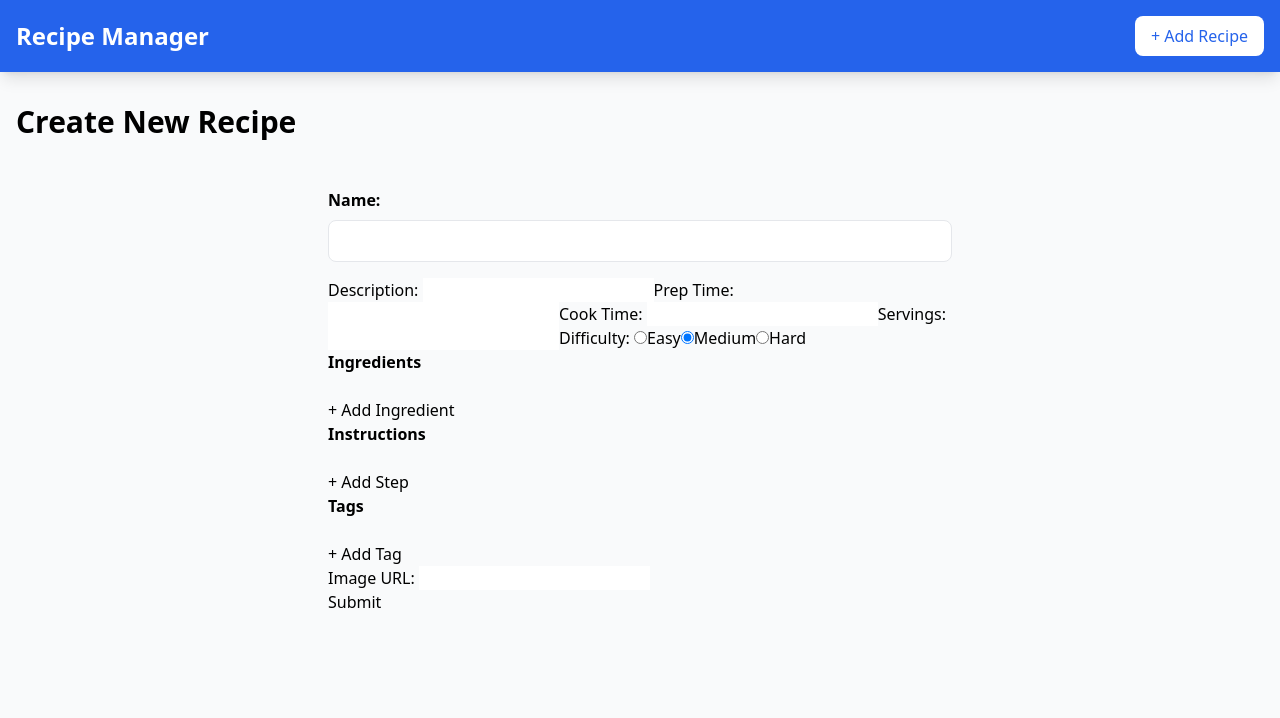
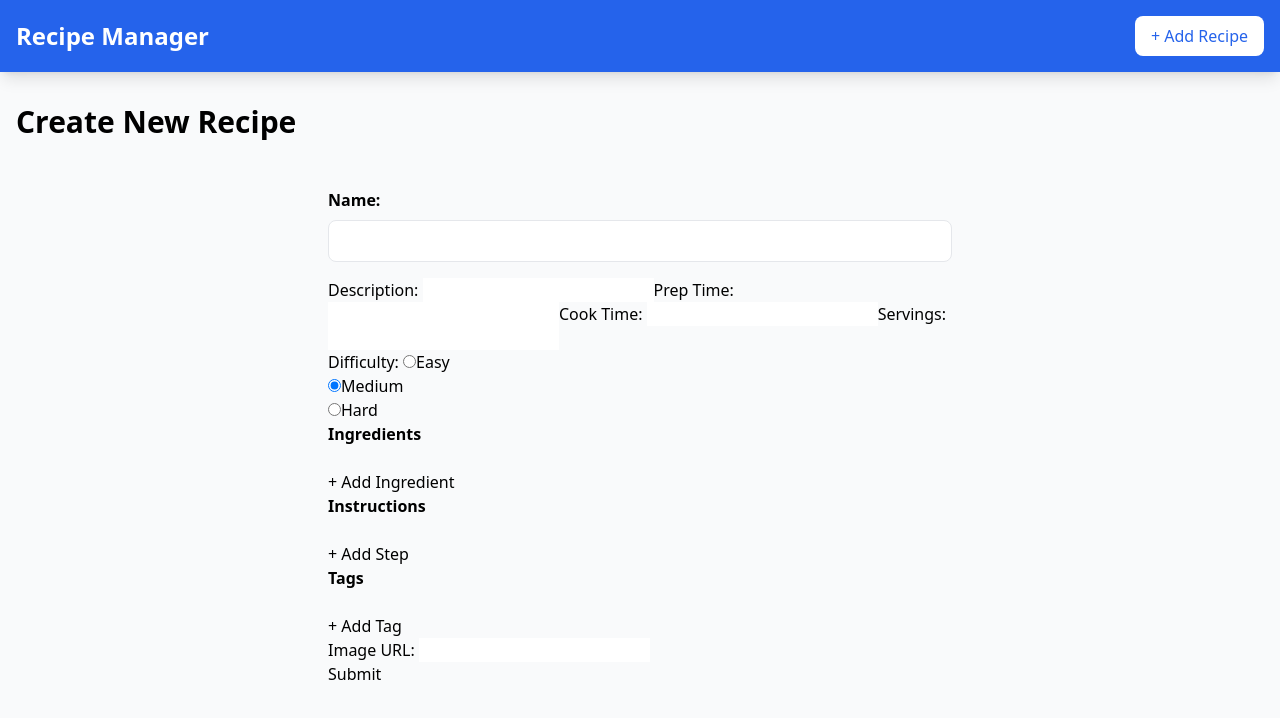
Before and after one commit to masonthieman/Chef-s-Kiss, a React (Create React App) app: page /create in a window 1280 px wide. Shown: the top 718 px of the page. Built offline with nearby package versions, Linux system fonts and the light colour scheme.

Commit message:
Edited comments

```diff
--- a/src/pages/CreateRecipe.jsx
+++ b/src/pages/CreateRecipe.jsx
@@ -78,6 +78,8 @@ const CreateRecipe = () => {
     const result = await recipeService.createRecipe(recipeData)
 
     // If an id is provided by Firestore when returned in the result then the POST was sucessful
+    // Gemini thought this result was a promise with a success property when it returns the submitted recipeData
+    // object. Firestore returns it with a newly generated id if successful.
     if (result.id) {
       alert("Recipe created successfully");
       navigate("/");
@@ -138,7 +140,7 @@ const CreateRecipe = () => {
             type="number"
             name="servings"
           />
-
+          <div>
           <label htmlFor="difficultyInput">Difficulty: </label>
           <input
             name="difficulty"
@@ -149,6 +151,8 @@ const CreateRecipe = () => {
             type="radio"
           />
           <label htmlFor="difficultyEasy">Easy</label>
+          </div>
+          <div>
           <input
             name="difficulty"
             value="Medium"
@@ -158,6 +162,8 @@ const CreateRecipe = () => {
             type="radio"
           />
           <label htmlFor="difficultyMedium">Medium</label>
+          </div>
+          <div>
           <input
             name="difficulty"
             value="Hard"
@@ -167,6 +173,7 @@ const CreateRecipe = () => {
             type="radio"
           />
           <label htmlFor="difficultyHard">Hard</label>
+          </div>
           <div className="mb-6">
             <label className="block font-bold mb-2" htmlFor="ingredientsList">
               Ingredients
@@ -236,7 +243,7 @@ const CreateRecipe = () => {
         </div>
         <button type="button" onClick={() => addListItem("tags")}>+ Add Tag</button>
         <div>
-            <label htmlFor="imageURL">Image URL: </label>
+            <label htmlFor="imageUrl">Image URL: </label>
             <input
                 id="imageUrl"
                 onChange={handleChange}
```
